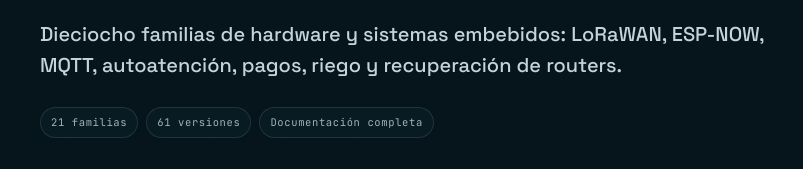
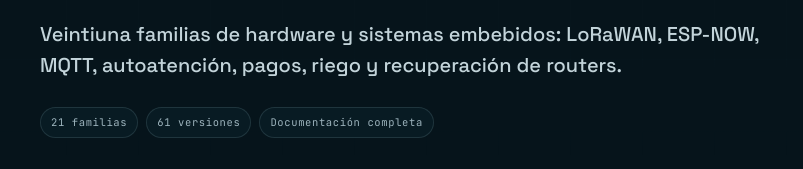
Before and after one commit to jmadasme/jmadasme.github.io, a plain HTML site: page iot/index.html in a window 1280 px wide. Shown: the part 373-542 px from the top of the page, 150-953 px from the left. Drawn offline with Linux system fonts and the light colour scheme.

Commit message:
fix: 38 familias, 91 versiones en catálogo

```diff
--- a/iot/index.html
+++ b/iot/index.html
@@ -4,9 +4,9 @@
 <meta charset="utf-8">
 <meta name="viewport" content="width=device-width,initial-scale=1">
 <title>IoT &amp; Hardware · jmadasme</title>
-<meta name="description" content="Dieciocho familias de hardware y sistemas embebidos: LoRaWAN, ESP-NOW, MQTT, autoatención, pagos, riego y recuperación de routers.">
+<meta name="description" content="Veintiuna familias de hardware y sistemas embebidos: LoRaWAN, ESP-NOW, MQTT, autoatención, pagos, riego y recuperación de routers.">
 <meta property="og:title" content="IoT &amp; Hardware · jmadasme">
-<meta property="og:description" content="Dieciocho familias de hardware y sistemas embebidos: LoRaWAN, ESP-NOW, MQTT, autoatención, pagos, riego y recuperación de routers.">
+<meta property="og:description" content="Veintiuna familias de hardware y sistemas embebidos: LoRaWAN, ESP-NOW, MQTT, autoatención, pagos, riego y recuperación de routers.">
 <meta property="og:image" content="assets/og.png">
 <meta property="og:type" content="website">
 <meta name="twitter:card" content="summary_large_image">
@@ -146,7 +146,7 @@ h2{font-size:clamp(30px,4vw,46px);line-height:1.05;letter-spacing:-.04em;margin:
 <section class="hero"><div class="wrap" style="max-width:900px">
   <div class="eyebrow">02 · Del sensor al sistema</div>
   <h1>IoT &amp; Hardware.<br><span class="grad">21 familias.</span></h1>
-  <p class="lead">Dieciocho familias de hardware y sistemas embebidos: LoRaWAN, ESP-NOW, MQTT, autoatención, pagos, riego y recuperación de routers.</p>
+  <p class="lead">Veintiuna familias de hardware y sistemas embebidos: LoRaWAN, ESP-NOW, MQTT, autoatención, pagos, riego y recuperación de routers.</p>
   <div class="badges"><span class="badge">21 familias</span><span class="badge">61 versiones</span><span class="badge">Documentación completa</span></div>
 </div></section>
 <section class="section"><div class="wrap">
@@ -303,7 +303,7 @@ h2{font-size:clamp(30px,4vw,46px);line-height:1.05;letter-spacing:-.04em;margin:
 <section class="cta"><div class="wrap"><div class="cta-box reveal"><div class="kicker">Volver</div><h2>Seguir explorando.</h2><p>El catálogo general reúne las tres disciplinas en una sola entrada.</p><a class="btn btn-primary" href="/">Volver al portfolio <svg viewBox="0 0 24 24" width="15" height="15" fill="none" stroke="currentColor" stroke-width="1.7" stroke-linecap="round" stroke-linejoin="round" aria-hidden="true"><path d="M5 12h14M13 6l6 6-6 6"/></svg></a></div></div></section>
 </main>
 <footer class="footer"><div class="wrap footer-grid">
-  <div><strong style="color:var(--text)">jmadasme.portfolio</strong> · 40 familias, 96 versiones, 3 secciones.<br>Documentación y sitios publicados con GitHub Pages.<br>Contacto · <a href="mailto:jmadasme@gmail.com">jmadasme@gmail.com</a> · <a href="mailto:jmadasme@protonmail.com">jmadasme@protonmail.com</a> · Telegram <a href="https://t.me/jmadasme" target="_blank" rel="noopener">@jmadasme</a></div>
+  <div><strong style="color:var(--text)">jmadasme.portfolio</strong> · 38 familias, 91 versiones, 3 secciones.<br>Documentación y sitios publicados con GitHub Pages.<br>Contacto · <a href="mailto:jmadasme@gmail.com">jmadasme@gmail.com</a> · <a href="mailto:jmadasme@protonmail.com">jmadasme@protonmail.com</a> · Telegram <a href="https://t.me/jmadasme" target="_blank" rel="noopener">@jmadasme</a></div>
   <div><a href="/arduino-unoq/">Arduino UNO Q</a> · <a href="/iot/">IoT &amp; Hardware</a> · <a href="/software/">Software &amp; IA</a> · <a href="https://github.com/jmadasme" target="_blank" rel="noopener">GitHub</a></div>
 </div></footer>
 
```
